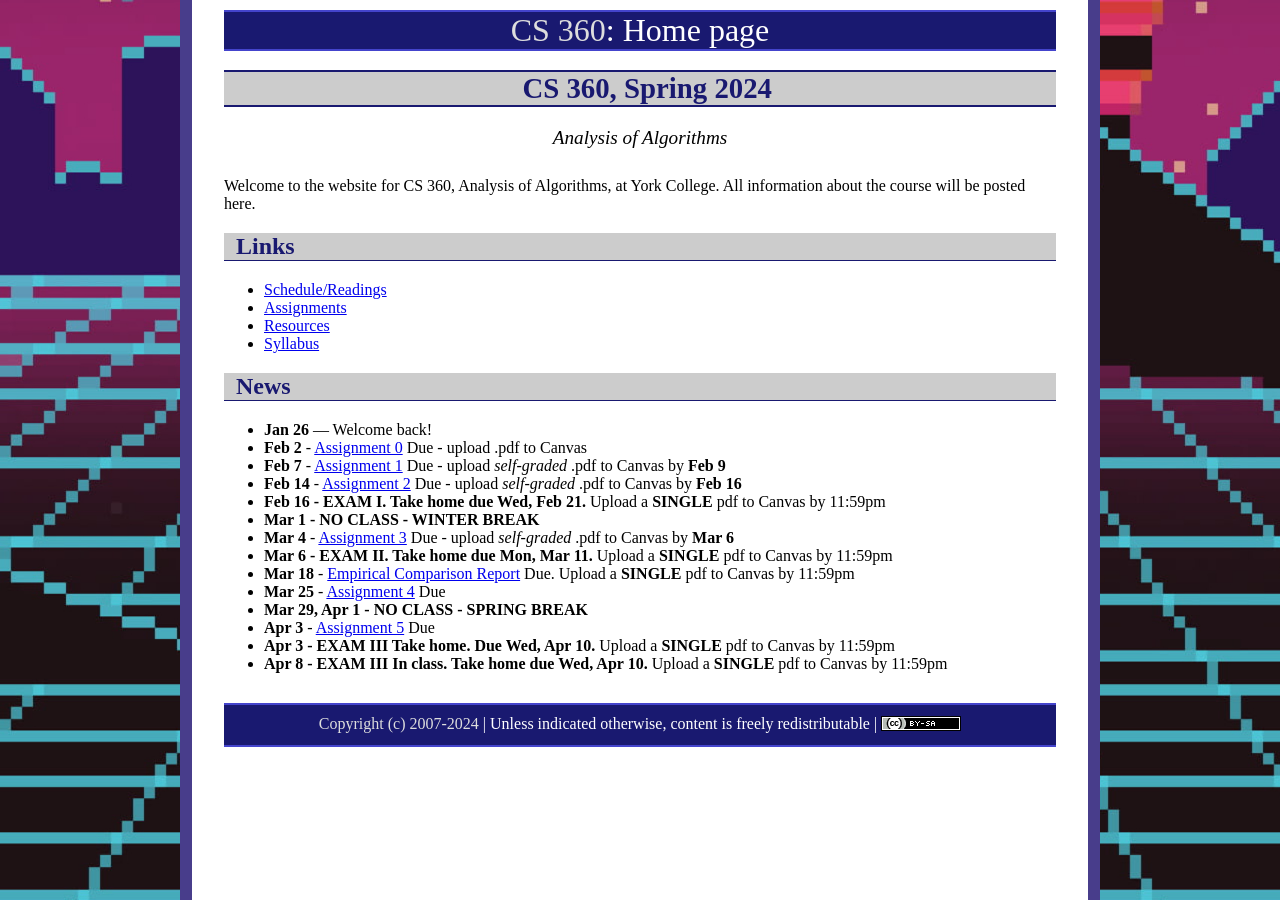
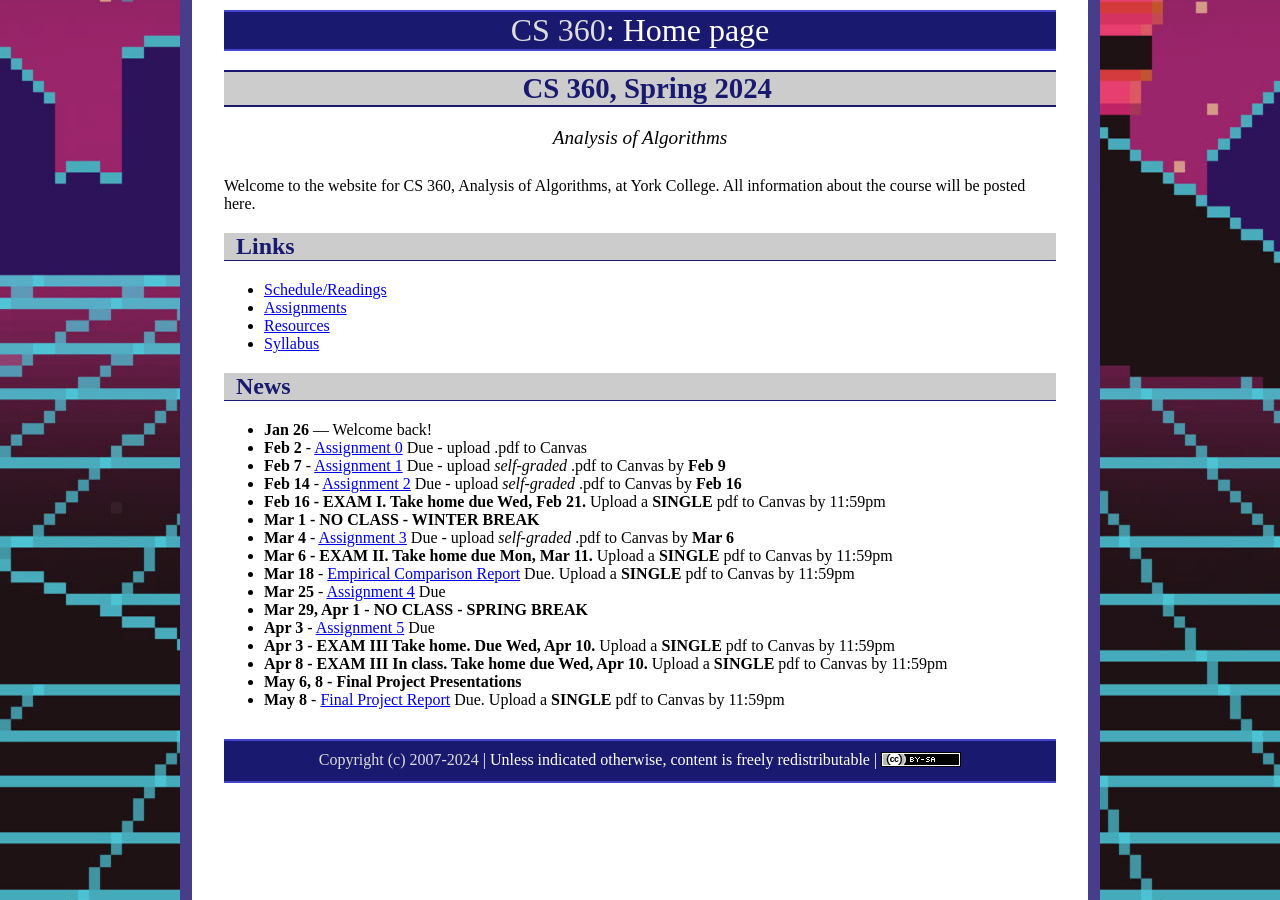
Before and after one commit to ycpcs/cs360-spring2024, a Jekyll site: the page built from index.md, in a window 1280 px wide. Built offline with Jekyll 4.4.1, drawn with Linux system fonts in a browser that asks for light colours.

Commit message:
update index
update index

```diff
--- a/index.md
+++ b/index.md
@@ -31,6 +31,8 @@ Welcome to the website for CS 360, Analysis of Algorithms, at York College.  All
 * **Apr 3** - [Assignment 5](assign/assign05.html) Due
 * **Apr 3 - EXAM III Take home. Due Wed, Apr 10.** Upload a **SINGLE** pdf to Canvas by 11:59pm
 * **Apr 8 - EXAM III In class. Take home due Wed, Apr 10.** Upload a **SINGLE** pdf to Canvas by 11:59pm
+* **May 6, 8 - Final Project Presentations**
+* **May 8** - [Final Project Report](assign/finalproj.html) Due. Upload a **SINGLE** pdf to Canvas by 11:59pm
 
 <!--
 * **Feb 6** - [Assignment 1](assign/assign01.html) Due
```
